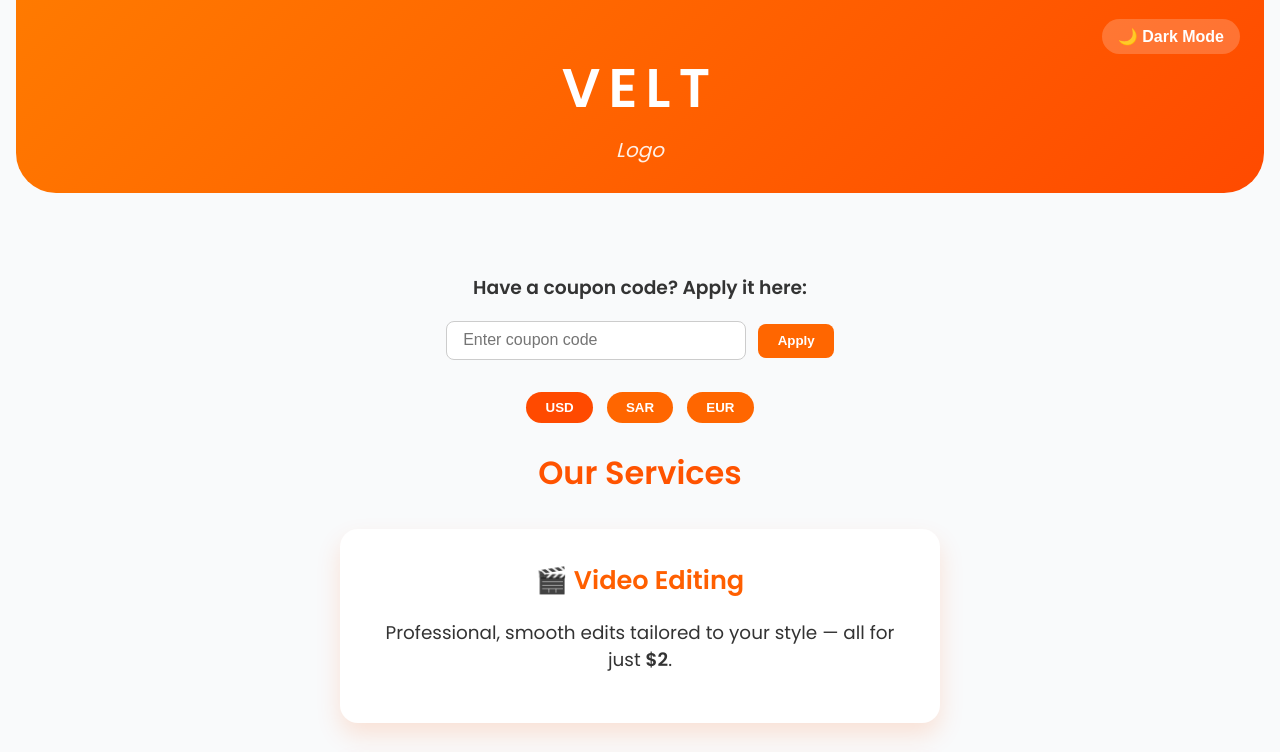
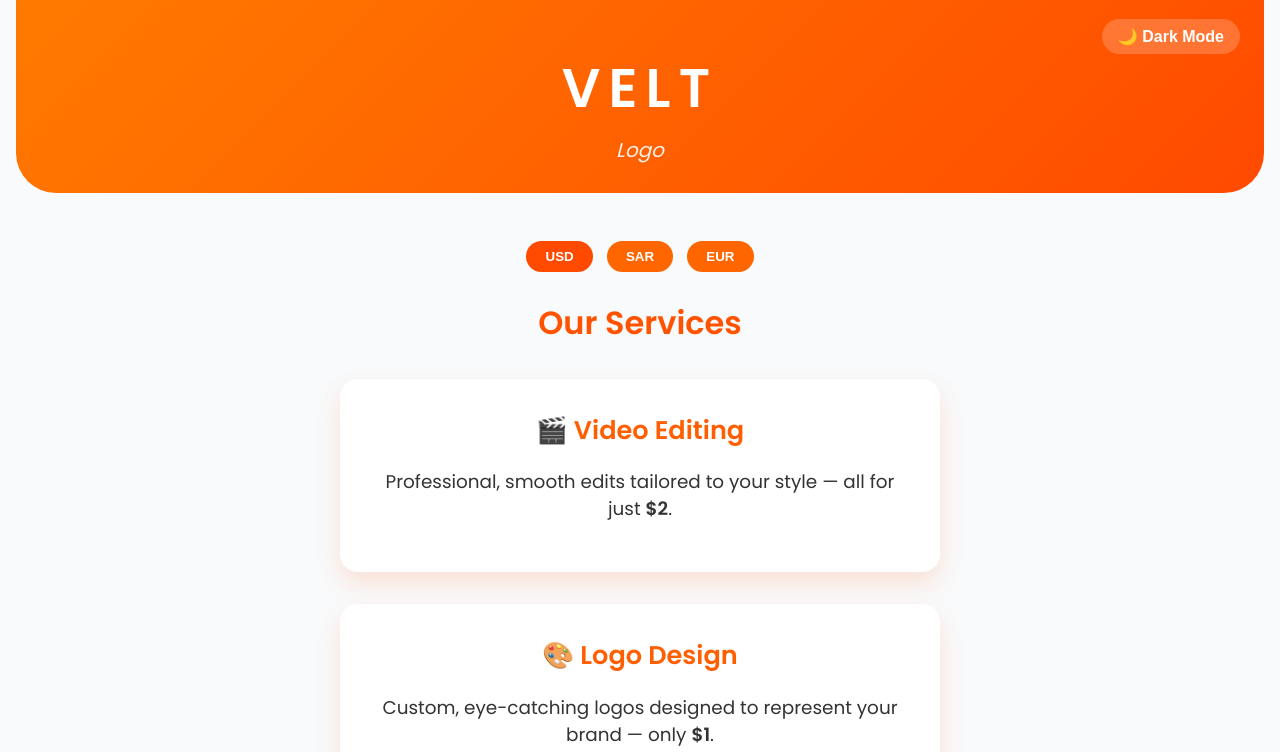
Before and after one commit to Xuser1234567/VE_L_T, a plain HTML site: page index.html in a window 1280 px wide. Shown: the top 752 px of the page. Drawn offline with Linux system fonts and the light colour scheme.

Commit message:
Add files via upload

```diff
--- a/index.html
+++ b/index.html
@@ -361,12 +361,7 @@
   </header>
 
   <main>
-    <section id="coupon-section" style="max-width: 540px; margin: 2rem auto; text-align: center;">
-  <h3>Have a coupon code? Apply it here:</h3>
-  <input type="text" id="coupon-input" placeholder="Enter coupon code" style="padding: 0.6rem 1rem; font-size: 1rem; border-radius: 8px; border: 1px solid #ccc; width: 70%; max-width: 300px;">
-  <button id="apply-coupon" style="padding: 0.6rem 1.2rem; margin-left: 0.5rem; background: #ff6600; color: white; border: none; border-radius: 8px; cursor: pointer; font-weight: 600;">Apply</button>
-  <p id="coupon-message" style="margin-top: 1rem; font-weight: 600;"></p>
-</section>
+
 
 	<!-- Currency toggle buttons -->
     <div class="price-toggle" role="radiogroup" aria-label="Currency toggle">
```
